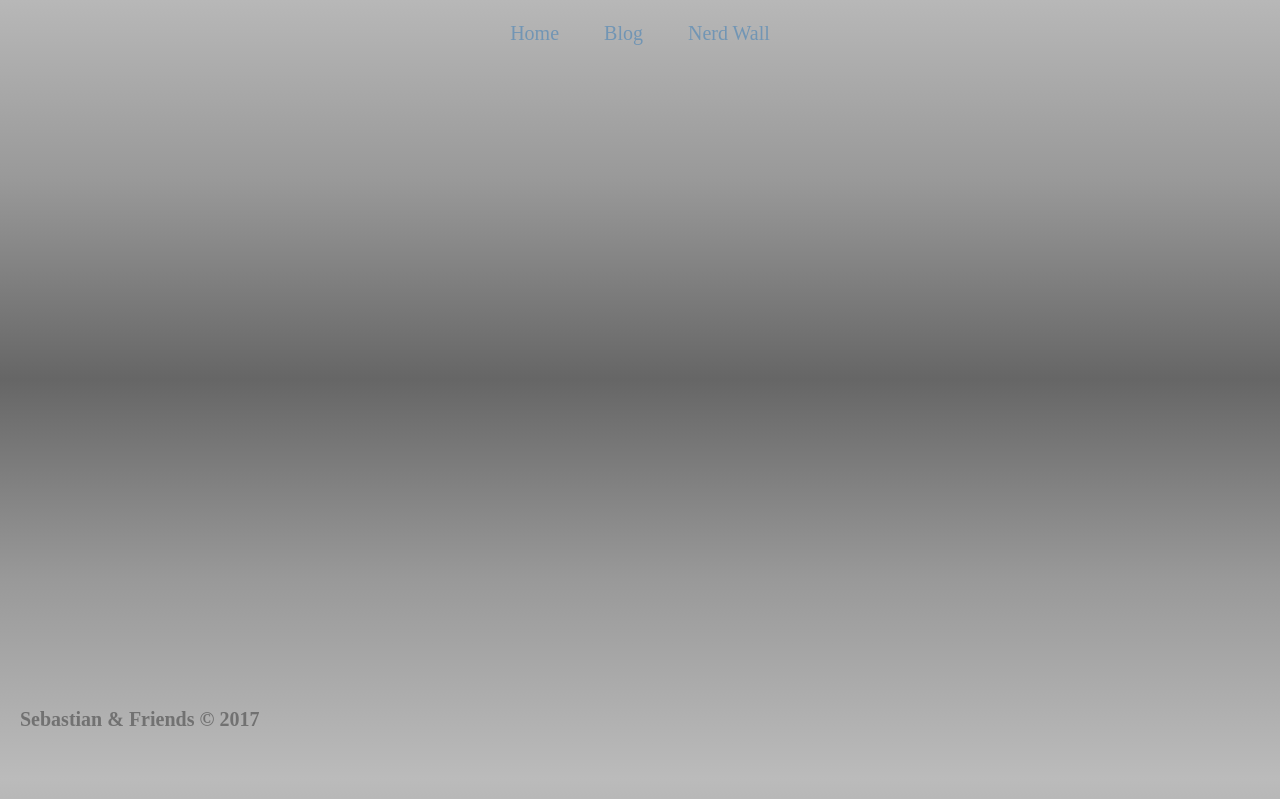
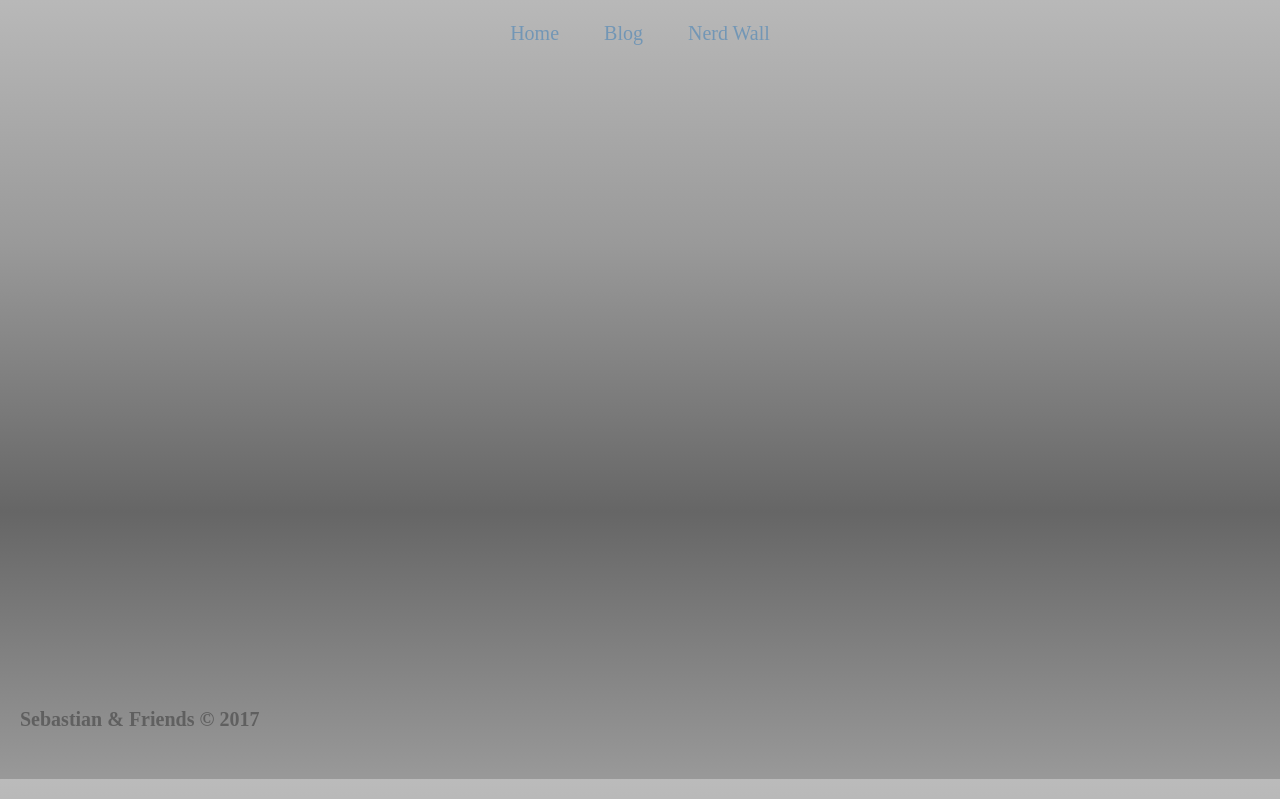
Before and after one commit to MatthewErickson/Hades, a Django app: template hades/templates/hades/base.html in a window 1280 px wide. Shown: the part 21-820 px from the top of the page. Run offline with Django 3.2, Linux system fonts and the light colour scheme; the template is opened without the code that fills it, so the values that code supplies are empty; some libraries are stand-ins or nearby versions.

Commit message:
css change

```diff
--- a/hades/static/hades/css/main.css
+++ b/hades/static/hades/css/main.css
@@ -8,7 +8,7 @@ body {
 	width: 100%;
 	height: 100%;
 	overflow-x: hidden;
-	background: linear-gradient(#BBB, #999, #666, #999, #BBB);
+	background: linear-gradient(#BBB, #999, #666, #999);
 	font-size: 2em;
 	text-overflow: hidden;
 }
```
